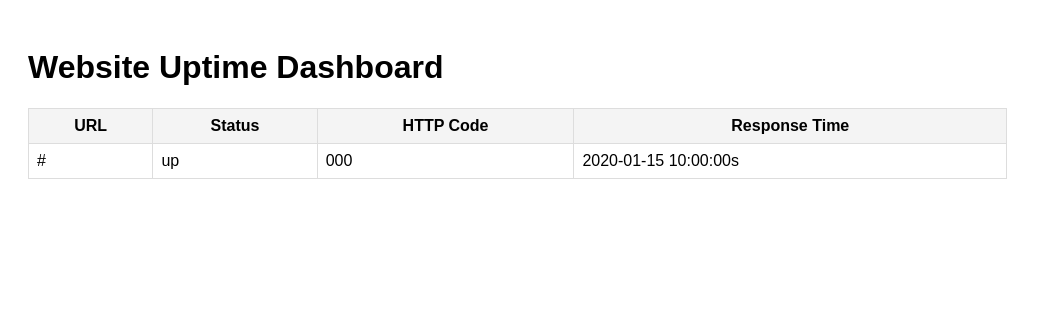
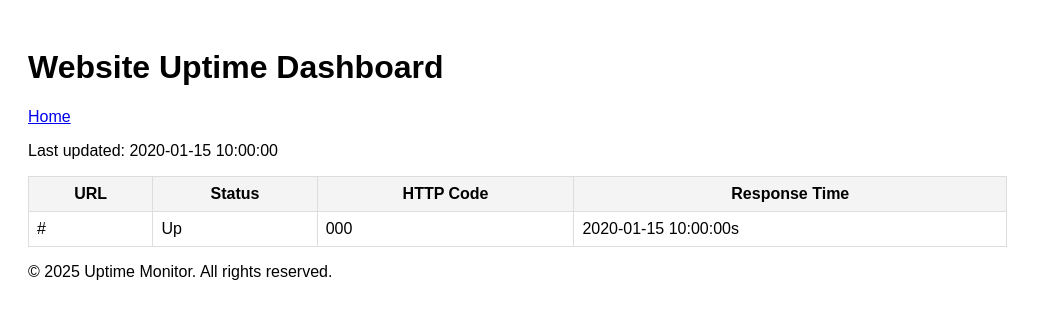
Before and after one commit to MiqdadProjects/uptime-monitor, a Flask app: template backend/templates/dashboard.html in a window 1280 px wide. Shown: the top 319 px of the page, without its empty margins (0-1042 px from the left). Run offline with Flask 3, Linux system fonts and the light colour scheme; the template is opened without the code that fills it: most values are stand-ins (such as "Sample title", 1, 10 or a date in 2020).

Commit message:
Enhance dashboard UI

```diff
--- a/backend/templates/dashboard.html
+++ b/backend/templates/dashboard.html
@@ -1,21 +1,59 @@
 <!DOCTYPE html>
-<html>
+<html lang="en">
 <head>
-    <title>Uptime Monitor</title>
-    <link rel="stylesheet" href="/static/style.css">
+  <meta charset="UTF-8" />
+  <meta name="viewport" content="width=device-width, initial-scale=1" />
+  <title>Uptime Monitor Dashboard</title>
+  <link rel="stylesheet" href="/static/style.css" />
+  <script>
+    // Simple loading spinner toggle
+    document.addEventListener("DOMContentLoaded", function () {
+      const spinner = document.getElementById("loading-spinner");
+      spinner.style.display = "none";
+    });
+  </script>
 </head>
 <body>
+  <header>
     <h1>Website Uptime Dashboard</h1>
-    <table>
-        <tr><th>URL</th><th>Status</th><th>HTTP Code</th><th>Response Time</th></tr>
+    <nav>
+      <a href="/">Home</a>
+      <!-- Add more nav links if needed -->
+    </nav>
+  </header>
+
+  <main>
+    <div id="loading-spinner" class="spinner"></div>
+    <p class="last-updated">Last updated: {{ last_updated or "N/A" }}</p>
+
+    <table class="styled-table">
+      <thead>
+        <tr>
+          <th>URL</th>
+          <th>Status</th>
+          <th>HTTP Code</th>
+          <th>Response Time</th>
+        </tr>
+      </thead>
+      <tbody>
         {% for site in sites %}
         <tr>
-            <td>{{ site.url }}</td>
-            <td>{{ site.status }}</td>
-            <td>{{ site.code }}</td>
-            <td>{{ site.response_time }}s</td>
+          <td>{{ site.url }}</td>
+          <td>
+            <span class="status-indicator {{ 'up' if site.status == 'up' else 'down' }}">
+              {{ site.status | capitalize }}
+            </span>
+          </td>
+          <td>{{ site.code or '-' }}</td>
+          <td>{{ site.response_time if site.response_time is not none else '-' }}s</td>
         </tr>
         {% endfor %}
+      </tbody>
     </table>
+  </main>
+
+  <footer>
+    <p>© 2025 Uptime Monitor. All rights reserved.</p>
+  </footer>
 </body>
 </html>
```
